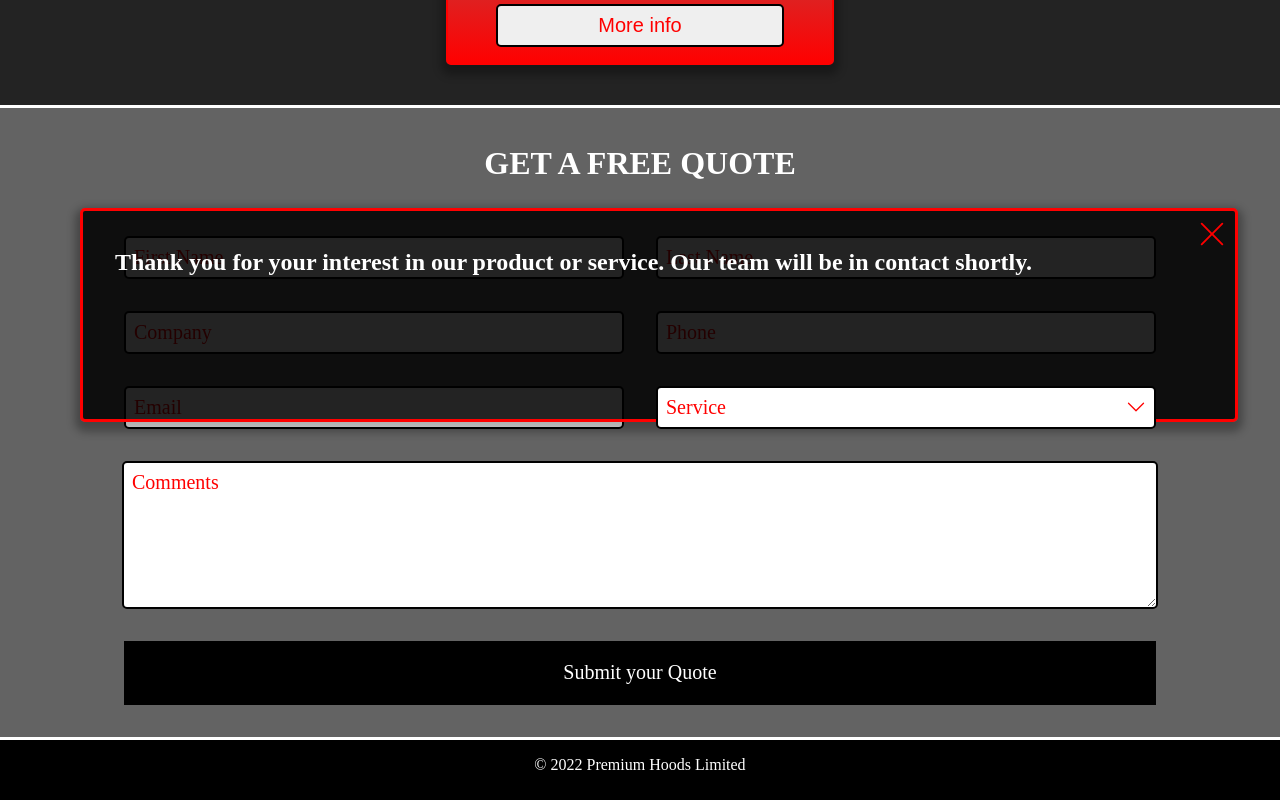
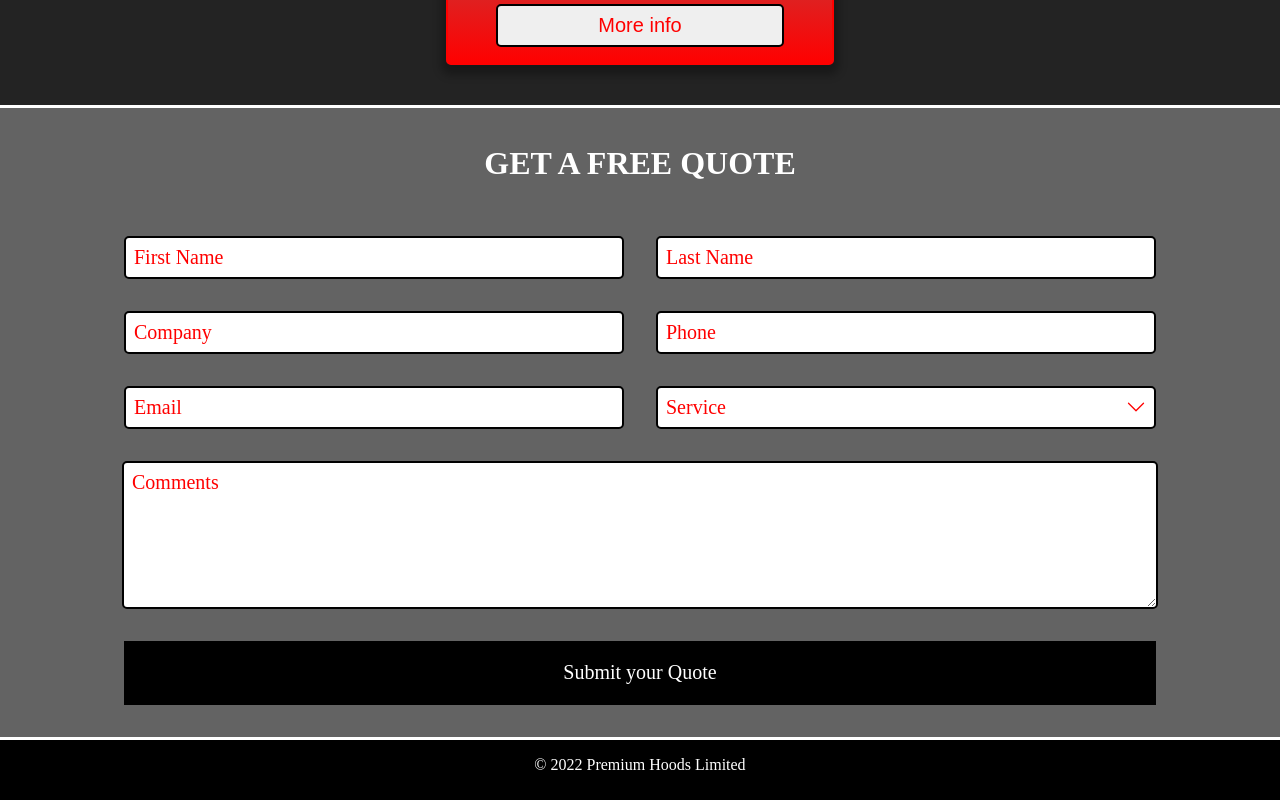
Before and after one commit to sionepeni/premium-hoods, a React (Create React App) app: page / in a window 1280 px wide. Shown: the part 1670-2470 px from the top of the page. Built offline with nearby package versions, Linux system fonts and the light colour scheme.

Commit message:
quote modal changed to false

```diff
--- a/src/components/quote/Quote.js
+++ b/src/components/quote/Quote.js
@@ -6,7 +6,7 @@ import { BsXLg } from "react-icons/bs"
 
 export default function Quote() {
     const [showServices, setShowServices] = useState(false)
-    const [quoteSuccess, setQuoteSuccess] = useState(true)
+    const [quoteSuccess, setQuoteSuccess] = useState(false)
     const [selectedServices, setSelectedServices] = useState("Service")
     const [toSend, setToSend] = useState({
         first_name: "",
```
